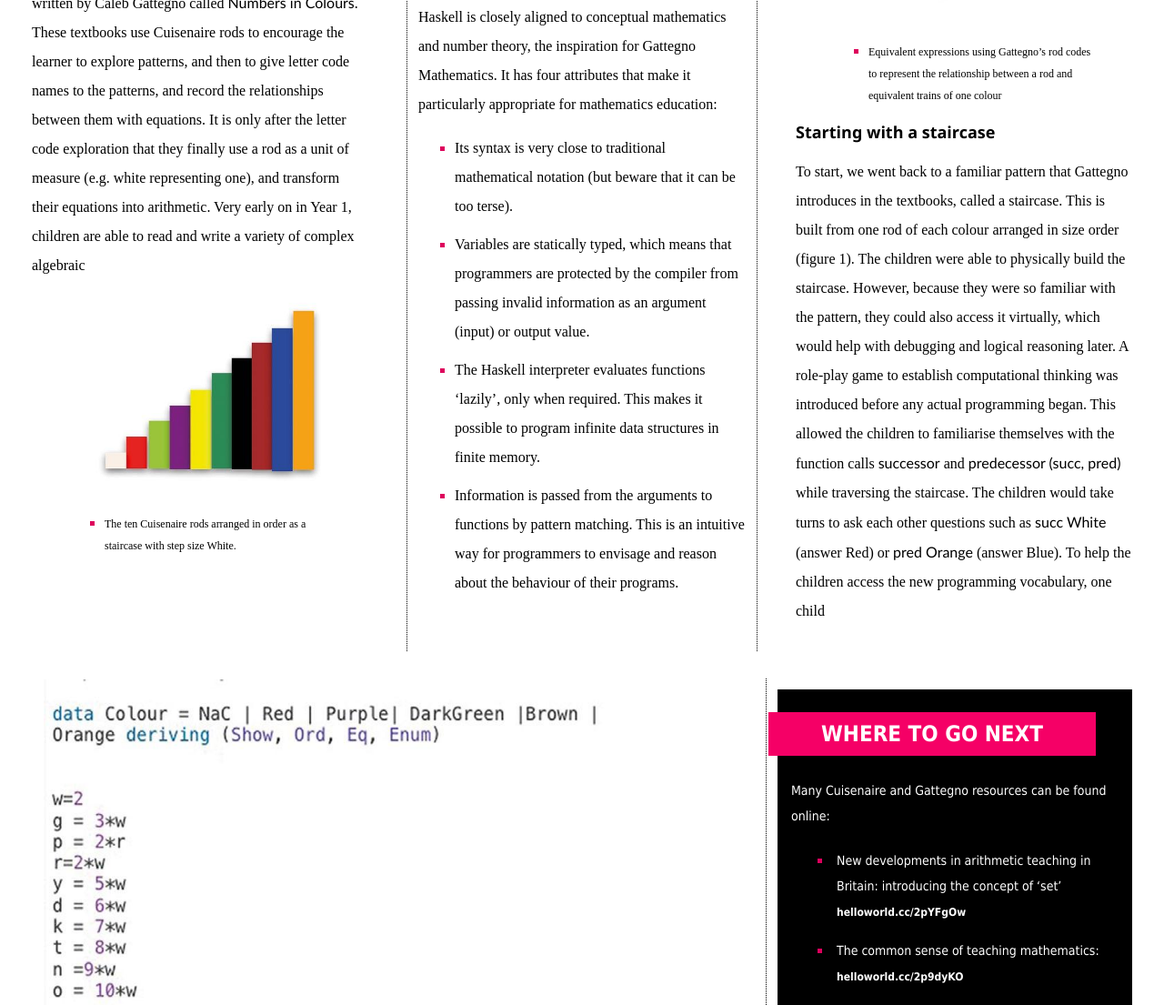
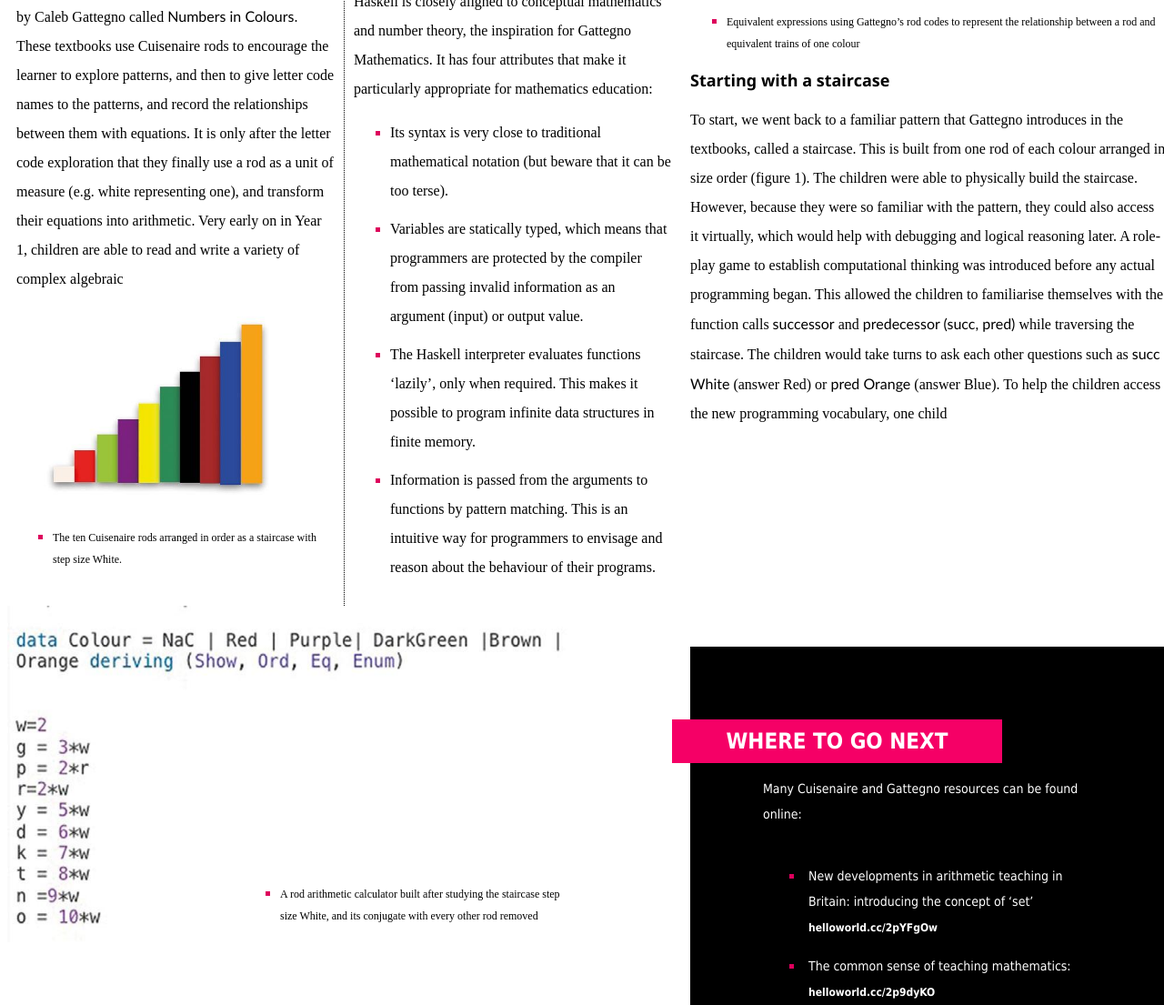
Before and after one commit to mkachanava/helloworld.cc-article, a plain HTML site: page index.html in a window 1280 px wide. Shown: the part 590-1695 px from the top of the page at 91% size. Drawn offline with Linux system fonts and the light colour scheme.

Commit message:
Add styles

```diff
--- a/index.html
+++ b/index.html
@@ -22,7 +22,8 @@
         <span class="content-title">story by</span> Ian Benson and Jenny Cane
     </cite>
     <article>
-        <section class="section-content">
+        <div class="column">
+            <section>
                 <div class="article-content">
                     <p><strong>A</strong>t Bursted Wood Primary School, children in key stage 1 had already embarked on a
                     secure mathematical journey, putting algebra at the heart of the curriculum. The demands of the 2014
@@ -44,15 +45,14 @@
                         </figcaption>
                     </figure>
                 </div>
-            <div class="article-content-border">
+                <div class="article-border">
                     <p>equations using plus, minus, multiply, and fractions as operators, and translate these into
                     arithmetic. The results had been impressive throughout key stage 1. In Year 2 we wanted to take it a
                     step further by running computing lessons using the same use of natural language and level of
                     sophistication.</p>
                     <h2>Why Haskell?</h2>
                     <p>Haskell is closely aligned to conceptual mathematics and number theory, the inspiration for Gattegno
-                    Mathematics. It has four attributes that make it particularly appropriate for mathematics education:
-                </p>
+                    Mathematics. It has four attributes that make it particularly appropriate for mathematics education:</p>
                     <ul>
                         <li><span>Its syntax is very close to traditional mathematical notation (but beware that it can be too
                         terse).</span></li>
@@ -64,37 +64,14 @@
                         way for programmers to envisage and reason about the behaviour of their programs.</span></li>
                     </ul>
                 </div>
-            <div class="article-content">
-                <figure>
-                    <img src="img/page1_1.jpg" width="290" height="270" alt="math">
-                    <figcaption>
-                        <ul>
-                            <li><span class="figcaption">Equivalent expressions using Gattegno’s rod codes to represent the relationship between
-                                a rod and equivalent trains of one colour</span></li>
-                        </ul>
-                    </figcaption>
-                </figure>
-                <h2>Starting with a staircase</h2>
-                <p>To start, we went back to a familiar pattern that Gattegno introduces in the textbooks, called a
-                    staircase. This is built from one rod of each colour arranged in size order (figure 1). The children
-                    were able to physically build the staircase. However, because they were so familiar with the
-                    pattern, they could also access it virtually, which would help with debugging and logical reasoning
-                    later. A role-play game to establish computational thinking was introduced before any actual
-                    programming began. This allowed the children to familiarise themselves with the function calls
-                    <span class="highlighted-words">successor</span> and <span class="highlighted-words">predecessor (succ, pred)</span> while traversing the
-                    staircase. The children would take turns to ask each other questions such as <span class="highlighted-words">succ
-                        White</span> (answer Red) or <span class="highlighted-words">pred Orange</span> (answer Blue). To help the children
-                    access the new programming vocabulary, one child
-                </p>
-            </div>
             </section>
-        <section class="section-content">
+            <section>
                 <div>
                     <figure class="figure-border">
                         <img src="img/2_1.jpg" width="630" height="370" alt="math">
-                    <figcaption>
+                        <figcaption class="sign-figcaption">
                             <ul>
-                            <li><span class="figcaption">A rod arithmetic calculator built after studying the staircase step size White, and its conjugate with every other rod removed</span></li>
+                                <li><span class="figcaption">A rod arithmetic calculator built after studying the staircase step<br> size White, and its conjugate with every other rod removed</span></li>
                             </ul>
                         </figcaption>
                     </figure>
@@ -141,14 +118,30 @@
                 </div>
                 <figure>
                     <figcaption>
-                        <ul>
+                        <ul class="sign">
                             <li><span class="figcaption">Transcript of a conversation about program behaviour.</span></li>
                         </ul>
                     </figcaption>
                     <img src="img/2.jpg" width="630" height="200" alt="math">
                 </figure>
+            </section>
         </div>
-            <div class="article-border">
+        <div class="column">
+            <div class="column-content">
+                <figure>
+                    <img src="img/page1_1.jpg" width="290" height="270" alt="math">
+                    <figcaption>
+                        <ul>
+                            <li>
+                                <span class="figcaption">Equivalent expressions using Gattegno’s rod codes to represent the relationship between
+                                    a rod and equivalent trains of one colour
+                                </span>
+                            </li>
+                        </ul>
+                    </figcaption>
+                </figure>
+                <h2>Starting with a staircase</h2>
+                <p>To start, we went back to a familiar pattern that Gattegno introduces in the textbooks, called a staircase. This is built from one rod of each colour arranged in size order (figure 1). The children were able to physically build the staircase. However, because they were so familiar with the pattern, they could also access it virtually, which would help with debugging and logical reasoning later. A role-play game to establish computational thinking was introduced before any actual programming began. This allowed the children to familiarise themselves with the function calls <span class="highlighted-words">successor</span> and <span class="highlighted-words">predecessor (succ, pred)</span> while traversing the staircase. The children would take turns to ask each other questions such as <span class="highlighted-words">succ White</span> (answer Red) or <span class="highlighted-words">pred Orange</span> (answer Blue). To help the children access the new programming vocabulary, one child</p>
                 <aside>
                     <h3 class="block-title">Where to go next</h3>
                     <p class="block-subtitle">Many Cuisenaire and Gattegno resources can be found online:</p>
@@ -181,7 +174,6 @@
                 <mark class="symbol">(hw)</mark>
             </div>
         </div>
-        </section>
     </article>
 </body>
 
--- a/style.css
+++ b/style.css
@@ -85,32 +85,33 @@ li span {
 }
 
 aside {
+    display: flex;
+    flex-direction: column;
+    align-items: stretch;
     background-color: rgb(0, 0, 0);
-    padding: 15px;
-    margin-bottom: 70px;
+    padding: 80px;
+    margin-top: 240px;
 }
 
 .block-title {
     background-color: rgb(245, 0, 102);
     text-align: center;
-    width: 340px;
     padding: 10px;
     position: relative;
-    z-index: 1;
-    right: 25px;
-    margin-top: 10px;
+    right: 100px;
+    margin: 0;
 }
 
 .block-subtitle {
     font-size: 14px;
     font-family: Tahoma;
-    color:  rgb(255, 255, 255);
+    color:rgb(255, 255, 255);
 }
 
 .links-to-read {
     font-size: 14px;
     font-family: Tahoma;
-    color:  rgb(255, 255, 255);
+    color:rgb(255, 255, 255);
 }
 
 a {
@@ -118,7 +119,7 @@ a {
     font-weight: bold;
     font-family: Tahoma;
     text-decoration: none;
-    color:  rgb(255, 255, 255);
+    color:rgb(255, 255, 255);
 }
 
 .links {
@@ -143,28 +144,25 @@ blockquote {
     background-color: rgb(235, 64, 135);
 }
 
-.section-content {
+section {
     display: flex;
+
 }
 
 .article-content {
     width: 100%;
-    margin: 15px;
-    padding: 12px;
+    padding: 10px;
 }
 
 .article-content-border {
     width: 100%;
-    margin: 15px;
-    padding: 12px;
     border-right: 1px dotted rgb(0, 0, 0);
     border-left: 1px dotted rgb(0, 0, 0);
 }
 
 .article-border {
     width: 100%;
-    margin: 15px;
-    padding: 12px;
+    padding: 10px;
     border-left: 1px dotted rgb(0, 0, 0);
 }
 
@@ -204,3 +202,27 @@ li {
 .figure-border {
     border-bottom: 1px dotted rgb(0, 0, 0);
 }
+
+.sign-figcaption {
+    position: relative;
+    left: 260px;
+    bottom: 85px;
+}
+
+article {
+    display: flex;
+}
+
+figure {
+    margin: 0;
+}
+
+.column-content {
+    width: 100%;
+    padding: 10px;
+}
+
+.sign {
+    margin: 0;
+    padding: 25px;
+}
```
Lines whose indentation alone changed are shown as unchanged.
